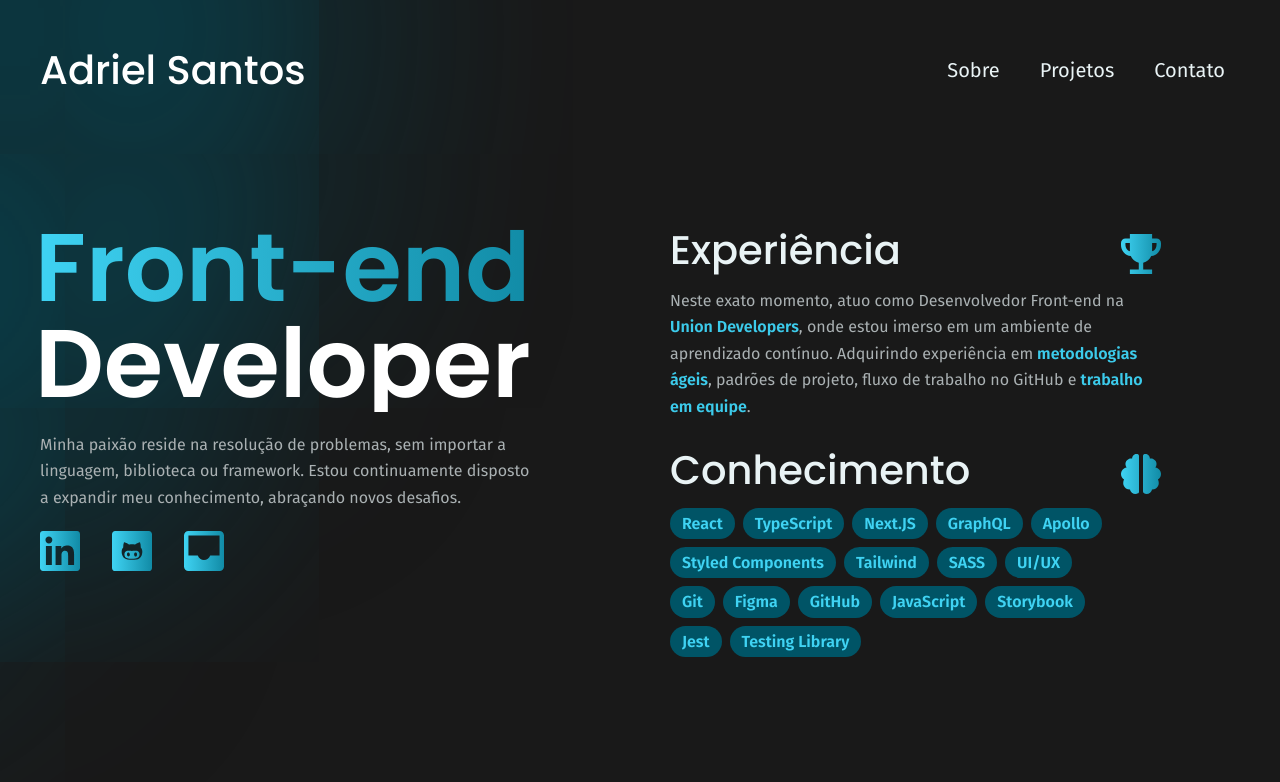
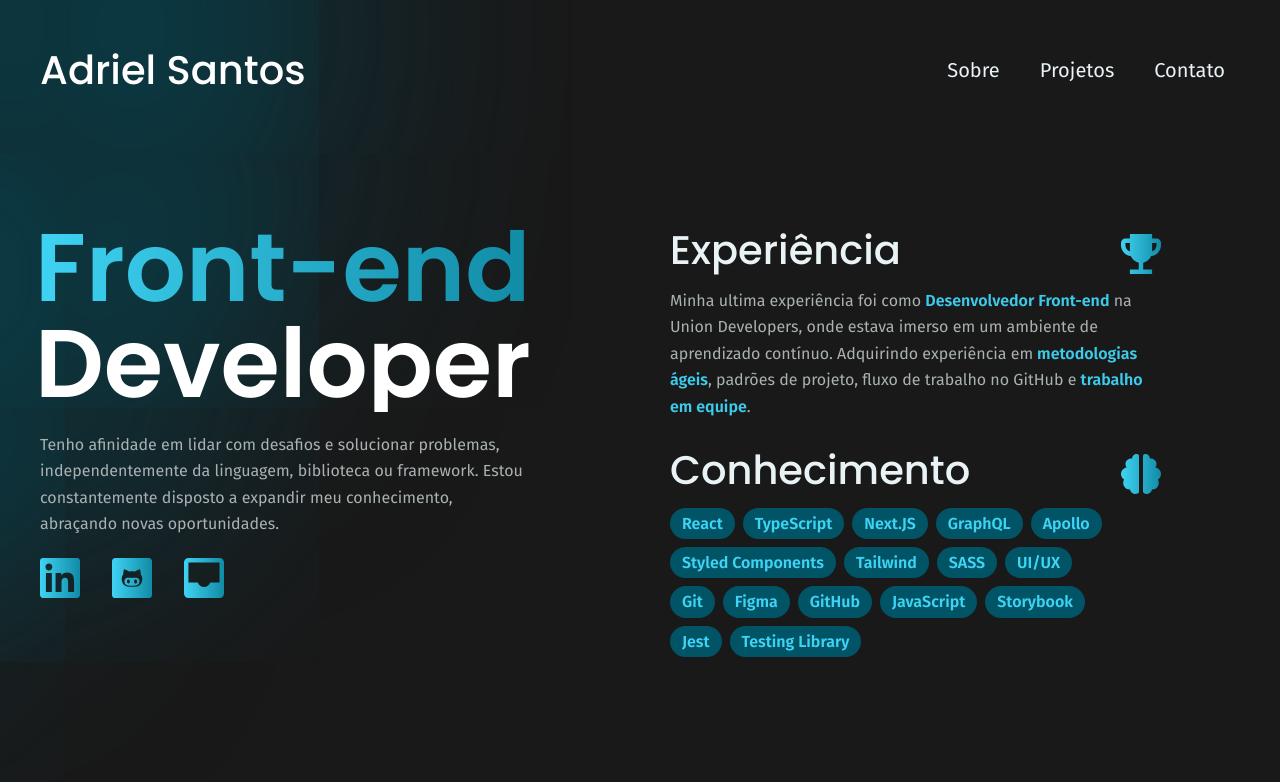
Before and after one commit to adriel-mp3/portfolio, a React (Vite) app: page / in a window 1280 px wide. Shown: the top 782 px of the page. Built offline with nearby package versions, Linux system fonts and the light colour scheme.

Commit message:
feat: update hero content

```diff
--- a/src/components/Hero/index.tsx
+++ b/src/components/Hero/index.tsx
@@ -21,18 +21,20 @@ const Hero = ({ socialNetworks, skills }: HeroProps) => {
           <h1>Front-end</h1>
           <span>Developer</span>
           <S.Paragraph>
-            Minha paixão reside na resolução de problemas, sem importar a
-            linguagem, biblioteca ou framework. Estou continuamente disposto a
-            expandir meu conhecimento, abraçando novos desafios.
+            Tenho afinidade em lidar com desafios e solucionar problemas,
+            independentemente da linguagem, biblioteca ou framework. Estou
+            constantemente disposto a expandir meu conhecimento, abraçando novas
+            oportunidades.
           </S.Paragraph>
           <SocialButtons socialNetworks={socialNetworks} />
         </S.Resume>
         <S.SideInfo>
           <S.TitleSecondary>Experiência</S.TitleSecondary>
           <S.Paragraph>
-            Neste exato momento, atuo como Desenvolvedor Front-end na
-            <strong> Union Developers</strong>, onde estou imerso em um ambiente
-            de aprendizado contínuo. Adquirindo experiência em
+            Minha ultima experiência foi como{' '}
+            <strong>Desenvolvedor Front-end</strong> na Union Developers, onde
+            estava imerso em um ambiente de aprendizado contínuo. Adquirindo
+            experiência em
             <strong> metodologias ágeis</strong>, padrões de projeto, fluxo de
             trabalho no GitHub e <strong>trabalho em equipe</strong>.
           </S.Paragraph>
@@ -46,7 +48,7 @@ const Hero = ({ socialNetworks, skills }: HeroProps) => {
           </S.Skills>
         </S.SideInfo>
       </S.Container>
-      <S.ImgScroll src={scrollDown} alt="" width={116} height={116}/>
+      <S.ImgScroll src={scrollDown} alt="" width={116} height={116} />
     </>
   );
 };
```
